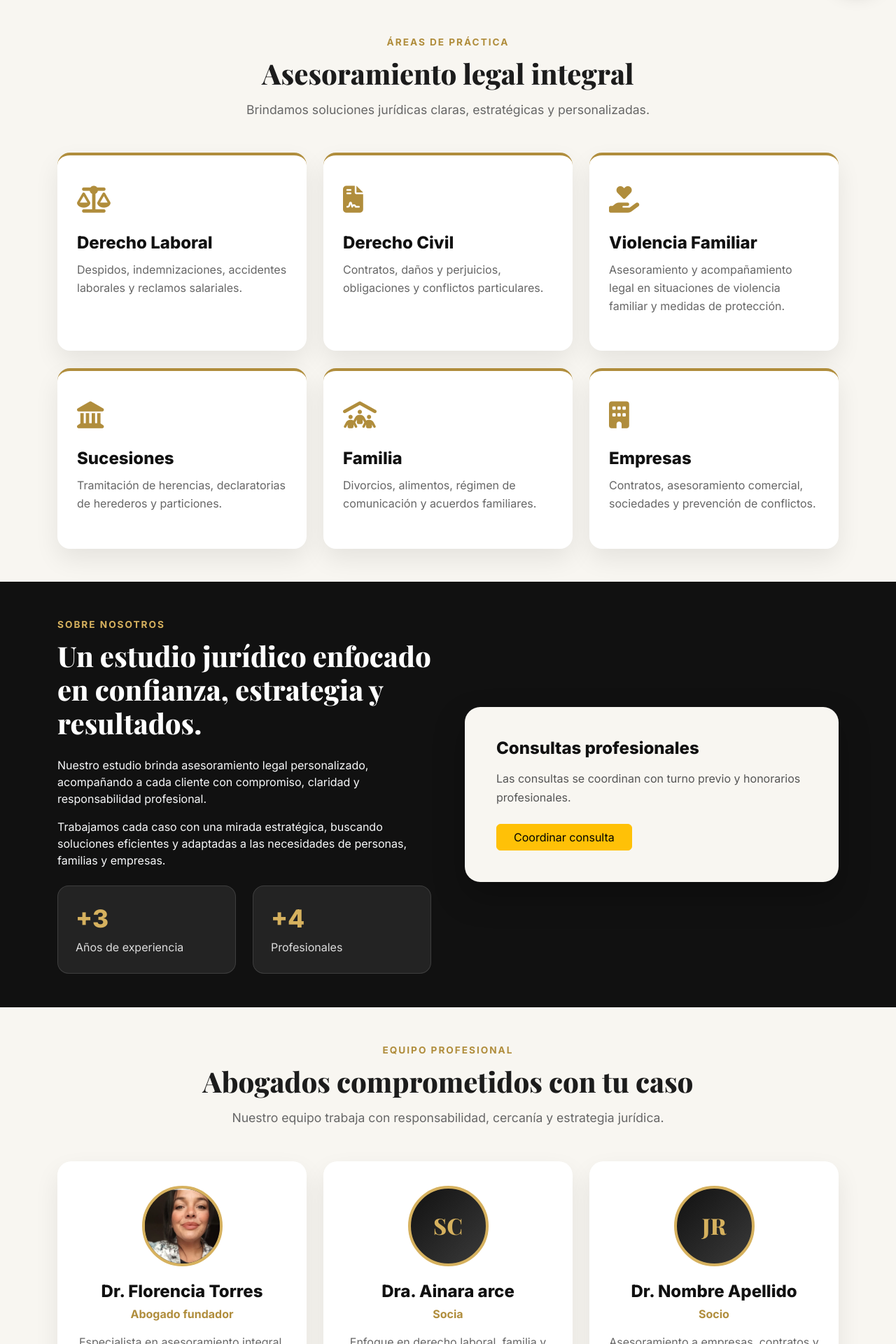
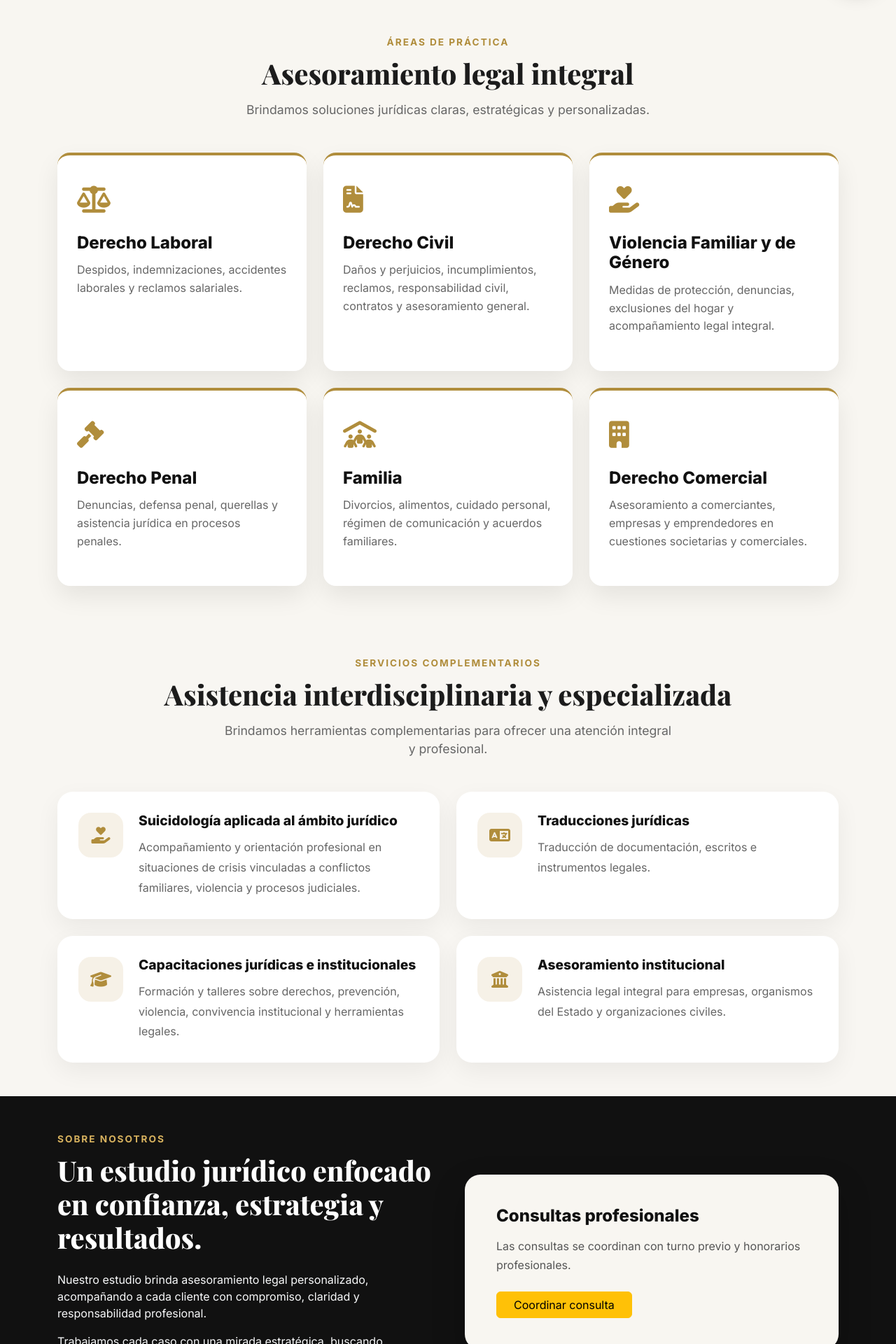
Before and after one commit to pedrinio10/torres-asociados-web, a Django app: page / in a window 1280 px wide. Shown: the part 801-2721 px from the top of the page at 70% size. Run offline with Django 5.2, Linux system fonts and the light colour scheme.

Commit message:
Actualizacion contenido estudio juridico

```diff
--- a/core/static/core/css/styles.css
+++ b/core/static/core/css/styles.css
@@ -306,6 +306,17 @@ h1, h2, .navbar-brand {
 .team-card p {
     color: #666;
     line-height: 1.6;
+}
+.team-role {
+    display: block;
+
+    color: #b08d3c;
+
+    font-weight: 700;
+
+    margin-bottom: 14px;
+
+    font-size: 0.95rem;
 }
 /* CONTACTO */
 
@@ -714,3 +725,74 @@ h1, h2, .navbar-brand {
     height: 100%;
     border: 0;
 }
+/* SERVICIOS COMPLEMENTARIOS */
+
+.complementary-section {
+    background: #f8f6f2;
+}
+
+.complementary-card {
+    display: flex;
+    gap: 22px;
+
+    background: white;
+
+    padding: 30px;
+
+    border-radius: 22px;
+
+    height: 100%;
+
+    box-shadow: 0 12px 35px rgba(0,0,0,0.06);
+
+    transition: all 0.3s ease;
+}
+
+.complementary-card:hover {
+    transform: translateY(-6px);
+
+    box-shadow: 0 18px 45px rgba(0,0,0,0.10);
+}
+
+.complementary-icon {
+    width: 64px;
+    height: 64px;
+
+    min-width: 64px;
+
+    display: flex;
+    align-items: center;
+    justify-content: center;
+
+    border-radius: 18px;
+
+    background: rgba(176,141,60,0.12);
+
+    color: #b08d3c;
+
+    font-size: 1.5rem;
+}
+
+.complementary-card h4 {
+    font-size: 1.2rem;
+    font-weight: 800;
+
+    margin-bottom: 12px;
+
+    color: #111;
+}
+
+.complementary-card p {
+    color: #666;
+    line-height: 1.8;
+
+    margin: 0;
+}
+
+@media (max-width: 576px) {
+
+    .complementary-card {
+        flex-direction: column;
+    }
+
+}
--- a/core/templates/core/inicio.html
+++ b/core/templates/core/inicio.html
@@ -95,8 +95,8 @@
            data-aos="fade-up"
            data-aos-delay="250">
 
-            Asesoramiento jurídico integral para personas,
-            familias y empresas.
+            Asesoramiento jurídico integral para personas físicas y jurídicas,
+            empresas, organismos del Estado y organizaciones sin fines de lucro.
 
         </p>
 
@@ -104,9 +104,9 @@
              data-aos="fade-up"
              data-aos-delay="400">
 
-            Consultas con turno previo ·
+            Atención con turno previo ·
             Honorarios profesionales ·
-            Atención confidencial
+            Absoluta confidencialidad y compromiso en cada consulta.
 
         </div>
 
@@ -145,8 +145,14 @@
                     <div class="service-icon">
                         <i class="fa-solid fa-file-contract"></i>
                     </div>
+
                     <h4>Derecho Civil</h4>
-                    <p>Contratos, daños y perjuicios, obligaciones y conflictos particulares.</p>
+
+                    <p>
+                        Daños y perjuicios, incumplimientos, reclamos,
+                        responsabilidad civil, contratos y asesoramiento general.
+                    </p>
+
                 </div>
             </div>
 
@@ -155,18 +161,25 @@
                     <div class="service-icon">
                         <i class="fa-solid fa-hand-holding-heart"></i>
                     </div>
-                    <h4>Violencia Familiar</h4>
-                    <p>Asesoramiento y acompañamiento legal en situaciones de violencia familiar y medidas de protección.</p>
+                    <h4>Violencia Familiar y de Género</h4>
+
+                    <p> Medidas de protección, denuncias, exclusiones del hogar
+                        y acompañamiento legal integral.
+                    </p>
                 </div>
             </div>
 
             <div class="col-md-4">
                 <div class="service-card" data-aos="zoom-in">
                     <div class="service-icon">
-                        <i class="fa-solid fa-landmark"></i>
+                        <i class="fa-solid fa-gavel"></i>
                     </div>
-                    <h4>Sucesiones</h4>
-                    <p>Tramitación de herencias, declaratorias de herederos y particiones.</p>
+                    <h4>Derecho Penal</h4>
+
+                    <p>
+                        Denuncias, defensa penal, querellas y asistencia jurídica
+                        en procesos penales.
+                    </p>
                 </div>
             </div>
 
@@ -176,7 +189,10 @@
                         <i class="fa-solid fa-people-roof"></i>
                     </div>
                     <h4>Familia</h4>
-                    <p>Divorcios, alimentos, régimen de comunicación y acuerdos familiares.</p>
+
+                    <p>Divorcios, alimentos, cuidado personal,
+                       régimen de comunicación y acuerdos familiares.
+                    </p>
                 </div>
             </div>
 
@@ -185,12 +201,153 @@
                     <div class="service-icon">
                         <i class="fa-solid fa-building"></i>
                     </div>
-                    <h4>Empresas</h4>
-                    <p>Contratos, asesoramiento comercial, sociedades y prevención de conflictos.</p>
+                    <h4>Derecho Comercial</h4>
+
+                    <p>
+                        Asesoramiento a comerciantes, empresas y emprendedores
+                        en cuestiones societarias y comerciales.
+                    </p>
                 </div>
             </div>
         </div>
     </div>
+</section>
+
+<!-- SERVICIOS COMPLEMENTARIOS -->
+<section class="py-5 complementary-section">
+
+    <div class="container">
+
+        <div class="text-center mb-5">
+
+            <span class="section-label">
+                Servicios Complementarios
+            </span>
+
+            <h2 class="section-title">
+                Asistencia interdisciplinaria y especializada
+            </h2>
+
+            <p class="section-subtitle">
+                Brindamos herramientas complementarias para ofrecer
+                una atención integral y profesional.
+            </p>
+
+        </div>
+
+        <div class="row g-4">
+
+            <!-- ITEM 1 -->
+            <div class="col-lg-6">
+
+                <div class="complementary-card"
+                     data-aos="fade-up">
+
+                    <div class="complementary-icon">
+                        <i class="fa-solid fa-hand-holding-heart"></i>
+                    </div>
+
+                    <div>
+
+                        <h4>
+                            Suicidología aplicada al ámbito jurídico
+                        </h4>
+
+                        <p>
+                            Acompañamiento y orientación profesional en situaciones de crisis vinculadas a conflictos familiares, violencia y procesos judiciales.
+                        </p>
+
+                    </div>
+
+                </div>
+
+            </div>
+
+            <!-- ITEM 2 -->
+            <div class="col-lg-6">
+
+                <div class="complementary-card"
+                     data-aos="fade-up"
+                     data-aos-delay="100">
+
+                    <div class="complementary-icon">
+                        <i class="fa-solid fa-language"></i>
+                    </div>
+
+                    <div>
+
+                        <h4>
+                            Traducciones jurídicas
+                        </h4>
+
+                        <p>
+                            Traducción de documentación, escritos e instrumentos legales.
+                        </p>
+
+                    </div>
+
+                </div>
+
+            </div>
+
+            <!-- ITEM 3 -->
+            <div class="col-lg-6">
+
+                <div class="complementary-card"
+                     data-aos="fade-up"
+                     data-aos-delay="200">
+
+                    <div class="complementary-icon">
+                        <i class="fa-solid fa-graduation-cap"></i>
+                    </div>
+
+                    <div>
+
+                        <h4>
+                            Capacitaciones jurídicas e institucionales
+                        </h4>
+
+                        <p>
+                            Formación y talleres sobre derechos, prevención, violencia, convivencia institucional y herramientas legales.
+                        </p>
+
+                    </div>
+
+                </div>
+
+            </div>
+
+            <!-- ITEM 4 -->
+            <div class="col-lg-6">
+
+                <div class="complementary-card"
+                     data-aos="fade-up"
+                     data-aos-delay="300">
+
+                    <div class="complementary-icon">
+                        <i class="fa-solid fa-building-columns"></i>
+                    </div>
+
+                    <div>
+
+                        <h4>
+                            Asesoramiento institucional
+                        </h4>
+
+                        <p>
+                            Asistencia legal integral para empresas, organismos del Estado y organizaciones civiles.
+                        </p>
+
+                    </div>
+
+                </div>
+
+            </div>
+
+        </div>
+
+    </div>
+
 </section>
 
 <!-- SOBRE EL ESTUDIO -->
@@ -211,20 +368,6 @@
                     adaptadas a las necesidades de personas, familias y empresas.
                 </p>
 
-                <div class="row mt-4">
-                    <div class="col-6">
-                        <div class="stat-box">
-                            <h3>+3</h3>
-                            <p>Años de experiencia</p>
-                        </div>
-                    </div>
-                    <div class="col-6">
-                        <div class="stat-box">
-                            <h3>+4</h3>
-                            <p>Profesionales</p>
-                        </div>
-                    </div>
-                </div>
             </div>
 
             <div class="col-lg-6" data-aos="fade-left">
@@ -262,53 +405,71 @@
                         <img src="{% static 'core/img/equipo/fundador.jpg' %}"
                              alt="Fundador del estudio">
                     </div>
-                    <h4>Dr. Florencia Torres</h4>
-                    <p class="team-role">Abogado fundador</p>
+                    <h4>
+                        Dra. Florencia Torres
+                    </h4>
+
+                    <span class="team-role">
+                        Abogada fundadora · Mat. 1870
+                    </span>
+
                     <p>
-                        Especialista en asesoramiento integral, litigios civiles y estrategia legal.
+                        Especialista en violencia y perspectiva de género,
+                        sucesiones y asesoramiento en derecho público.
                     </p>
                 </div>
             </div>
 
             <div class="col-md-4">
                 <div class="team-card" data-aos="fade-up">
+
                     <div class="team-img">
-                        <span>SC</span>
+                        <img src="{% static 'core/img/equipo/socio1.jpg' %}"
+                             alt="Dra. Ainara Arce">
                     </div>
-                    <h4>Dra. Ainara arce</h4>
-                    <p class="team-role">Socia</p>
+
+                    <h4>
+                        Dra. Ainara Arce
+                    </h4>
+
+                    <span class="team-role">
+                        Abogada
+                    </span>
+
                     <p>
-                        Enfoque en derecho laboral, familia y resolución de conflictos.
+                        Orientada al Derecho de Familia y Sucesiones.
+                        Formación en suicidología y prevención del suicidio,
+                        con enfoque en el acompañamiento humano y el abordaje integral de conflictos.
                     </p>
+
                 </div>
             </div>
 
             <div class="col-md-4">
                 <div class="team-card" data-aos="fade-up">
+
                     <div class="team-img">
-                        <span>JR</span>
+                        <img src="{% static 'core/img/equipo/socio2.jpg' %}"
+                             alt="Dr. Jorge Oscar Amaya">
                     </div>
-                    <h4>Dr. Nombre Apellido</h4>
-                    <p class="team-role">Socio</p>
+
+                    <h4>
+                        Dr. Jorge Oscar Amaya
+                    </h4>
+
+                    <span class="team-role">
+                        Abogado
+                    </span>
+
                     <p>
-                        Asesoramiento a empresas, contratos y prevención jurídica.
+                        Profesional de extensa y reconocida trayectoria,
+                        con amplia experiencia y profundo conocimiento del ejercicio jurídico.
+                        Referente del estudio por su solidez, visión estratégica
+                        y destacado recorrido en el ámbito del derecho.
                     </p>
+
                 </div>
             </div>
-
-            <div class="col-md-4">
-                <div class="team-card" data-aos="fade-up">
-                    <div class="team-img">
-                        <span>JR</span>
-                    </div>
-                    <h4>Dr. Nombre Apellido</h4>
-                    <p class="team-role">Socio</p>
-                    <p>
-                        Asesoramiento a empresas, contratos y prevención jurídica.
-                    </p>
-                </div>
-            </div>
-
         </div>
     </div>
 </section>
@@ -327,15 +488,8 @@
             </div>
 
             <div class="col-md-3 col-6">
-                <div class="stat-item" data-aos="fade-up" data-aos-delay="100">
-                    <h2>+2</h2>
-                    <p>Años de experiencia</p>
-                </div>
-            </div>
-
-            <div class="col-md-3 col-6">
                 <div class="stat-item" data-aos="fade-up" data-aos-delay="200">
-                    <h2>Varios</h2>
+                    <h2>+3</h2>
                     <p>Profesionales</p>
                 </div>
             </div>
```
Also changed, not shown: core/static/core/img/equipo/socio1.jpg (added), core/static/core/img/equipo/socio2.jpg (added).
